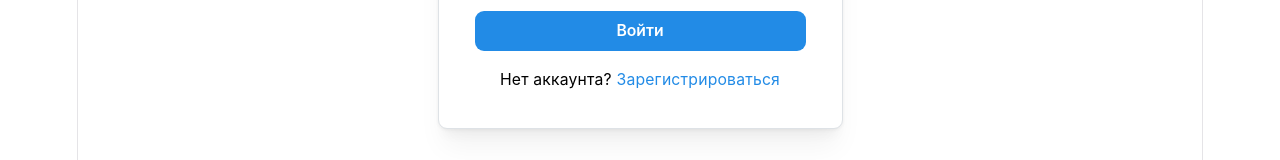
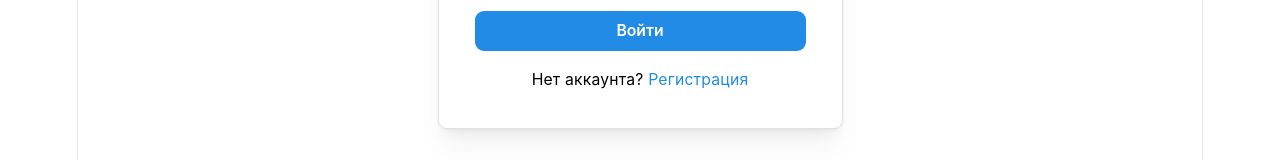
Before and after one commit to enjoyka21/frontend-project-12, a React (Vite) app: page /login in a window 1280 px wide. Shown: the part 528-688 px from the top of the page. Built offline with nearby package versions, Linux system fonts and the light colour scheme; no server answers; what leo-profanity would draw is missing.

Commit message:
Fix registration link label

```diff
--- a/src/pages/LoginPage.jsx
+++ b/src/pages/LoginPage.jsx
@@ -80,7 +80,7 @@ const LoginPage = () => {
             />
             <Button type="submit" loading={loading}>{t('auth.login')}</Button>
             <Text ta="center" size="sm">
-              {t('auth.noAccount')} <Anchor component={Link} to="/signup">{t('auth.register')}</Anchor>
+              {t('auth.noAccount')} <Anchor component={Link} to="/signup">{t('auth.signup')}</Anchor>
             </Text>
           </Stack>
         </form>
```
